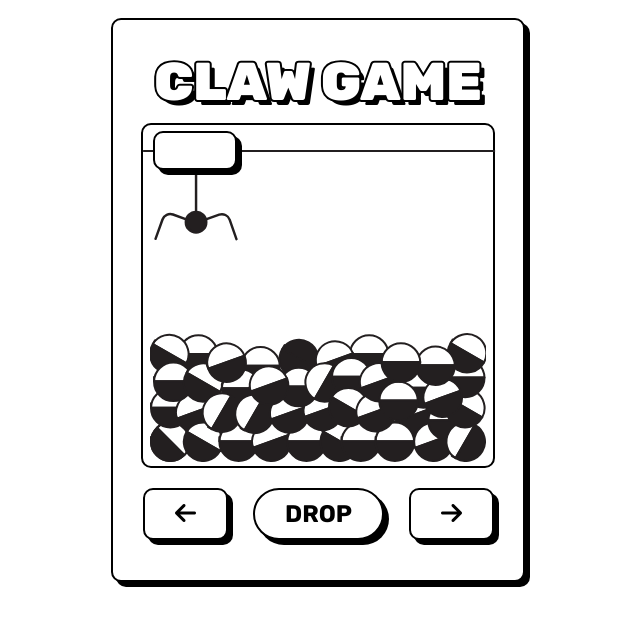
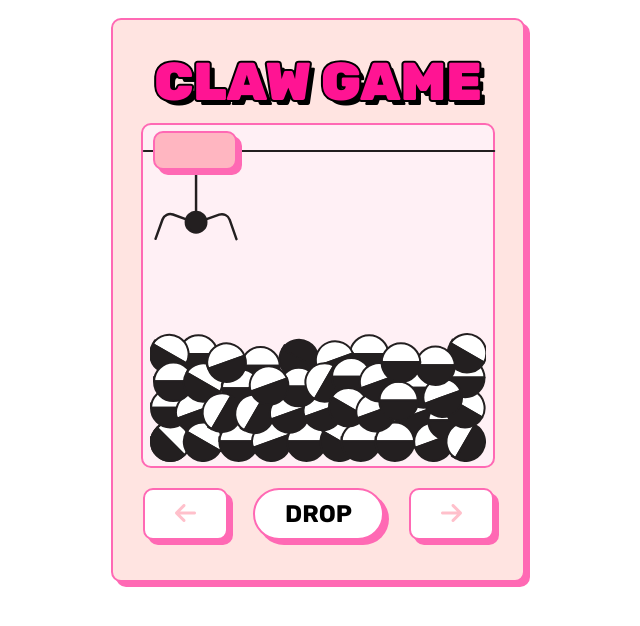
Before and after one commit to isa-pimentel/cny-claw-machine, a plain HTML site: page index.html in a window 1280 px wide. Shown: the whole page, without its empty margins (322-962 px from the left). Drawn offline with Linux system fonts and the light colour scheme.

Commit message:
Update game-style.css
make the game more colorful

```diff
--- a/game-style.css
+++ b/game-style.css
@@ -5,18 +5,18 @@
     display: flex;
     flex-direction: column;
     align-items: center;
-    background-color: white; /* Change the colour of the whole machine */
+    background-color:  #FFE4E1; /* Soft pink background + Change the colour of the whole machine*/
     width: 350px;
     height: 500px;
     padding: 30px;
 }
 
 .boxed {
-    border: 2px black solid;
+    border: 2px #FF69B4 solid; /* Pink border */
     padding: 15x 20px 15px 20px;
     background-color: white; /* Change the default colour of the buttons*/
     border-radius: 10px;
-    box-shadow: 5px 5px 0px black; /* Change the drop shadow on all the elements */
+    box-shadow: 5px 5px 0px #FF69B4; /* Pink shadow + Change the drop shadow on all the elements*/
     margin: 10px;
 }
 
@@ -25,7 +25,7 @@
     text-align: center;
     font-size: 40pt;
     font-weight: 900;
-    color: white; /* Change the colour of the machine title text*/
+    color: #FF1493; /* Deep pink text + Change the colour of the machine title text**/
     border-radius: 10px;
     padding: 0;
     -webkit-text-stroke: 4px black; /* Change the outline colour of the machine title text*/
@@ -35,10 +35,10 @@
 
 #window {
     position: relative;
-    background-color: white; /* Change the background colour of the claw machine game window */
+    background-color: #FFF0F5; /* Lavender blush background + Change the background colour of the claw machine game window */
     width: 100%;
     height: 350px;
-    border: 2px black solid; /* Change the outline colour of the claw machine game window*/
+    border: 2px #FF69B4 solid; /* Pink border + Change the outline colour of the claw machine game window*/
     padding: 15x 20px 15px 20px;
     border-radius: 10px;
     margin-top: 10px;
@@ -53,7 +53,7 @@
     margin-top: -25px;
     z-index: 2;
     position: relative;
-    background-color: white; /* Change the colour of the block that is on the rope carrying the claw*/
+    background-color: #FFB6C1; /* light pink - Change the colour of the block that is on the rope carrying the claw*/
 }
 
 #drop {
@@ -64,12 +64,18 @@
 }
 
 .btn {
-    color: black;
+    color: #FFC0CB; /* pink buttons*/
     padding: 10px 30px 10px 30px;
     width:fit-content;
     margin-left: auto;
     margin-right: auto;
     background-color:  white; /* If you want to make the arrow buttons a different colour*/
+}
+
+/* Add hover effect for buttons */
+.btn:hover {
+    background-color: #FFB6C1;
+    transform: translateY(2px);
 }
 
 #play-again {
```
